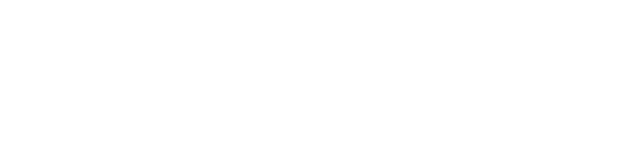
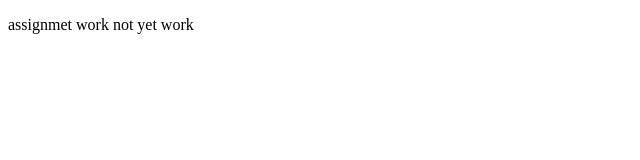
Before and after one commit to shafiul52/assignment-works, a plain HTML site: page index.html in a window 1280 px wide. Shown: the whole page, without its empty margins (0-640 px from the left). Drawn offline with Linux system fonts and the light colour scheme.

Commit message:
one p tag use

```diff
--- a/index.html
+++ b/index.html
@@ -3,7 +3,8 @@
 <head>
     <meta charset="UTF-8">
     <meta name="viewport" content="width=device-width, initial-scale=1.0">
-    <title>assignment works</title>
+    <title>assignment works </title>
+    <p>  assignmet work not yet work </p>
 </head>
 <body>
 
```
